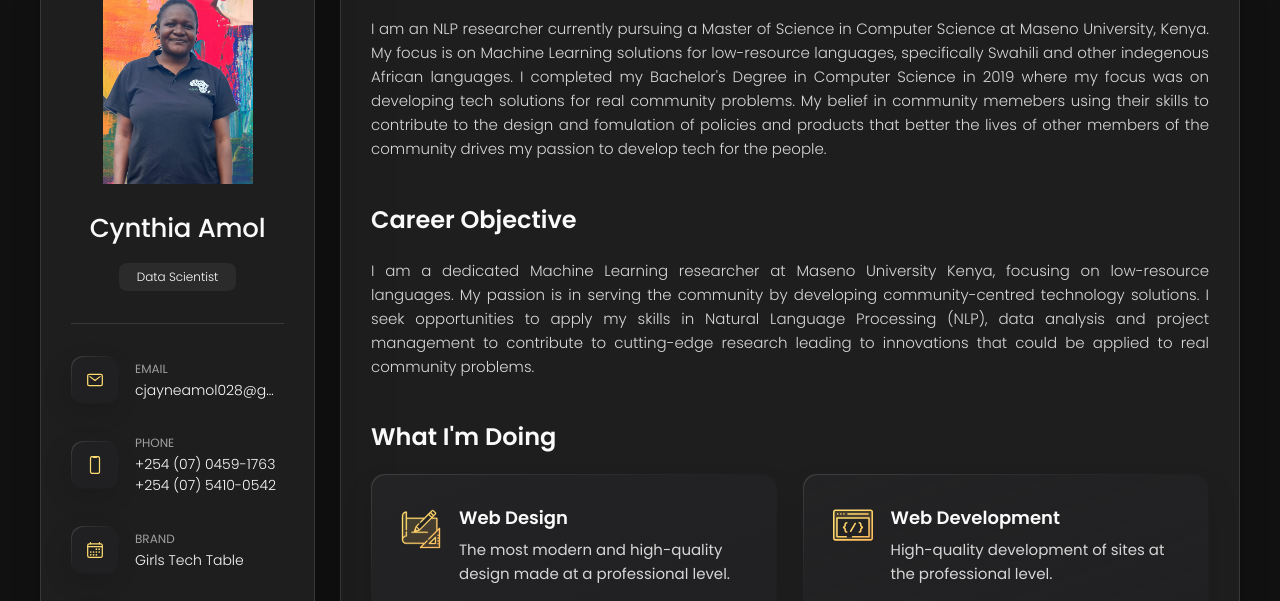
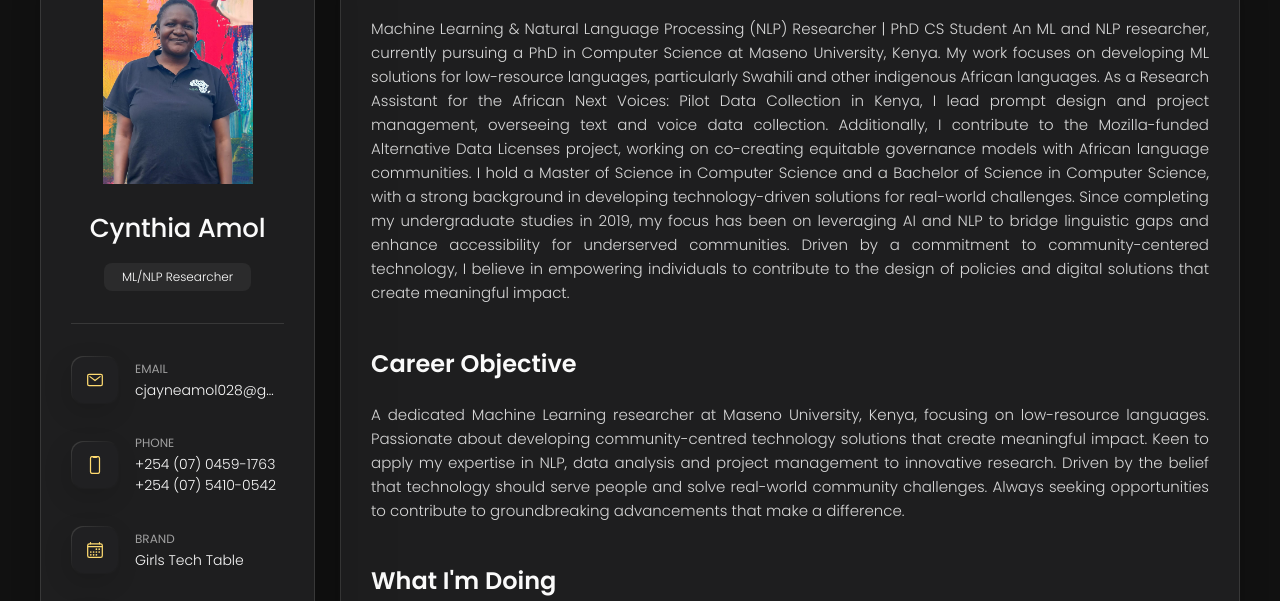
Before and after one commit to jayneamol/portfolio, a plain HTML site: page index.html in a window 1280 px wide. Shown: the part 162-763 px from the top of the page. Drawn offline with nearby package versions, Linux system fonts and the light colour scheme.

Commit message:
Update index.html
Added objective, eduacation

```diff
--- a/index.html
+++ b/index.html
@@ -48,7 +48,7 @@
         <div class="info-content">
           <h1 class="name" title="Cynthia Amol">Cynthia Amol</h1>
 
-          <p class="title">Data Scientist</p>
+          <p class="title">ML/NLP Researcher</p>
         </div>
 
         <button class="info_more-btn" data-sidebar-btn>
@@ -210,10 +210,11 @@
 
         <section class="about-text">
           <p class="timeline-text2" >
-            I am an NLP researcher currently pursuing a Master of Science in Computer Science at Maseno University, Kenya.
-            My focus is on Machine Learning solutions for low-resource languages, specifically Swahili and other indegenous African languages.
-            I completed my Bachelor's Degree in Computer Science in 2019 where my focus was on developing tech solutions for real community problems.
-            My belief in community memebers using their skills to contribute to the design and fomulation of policies and products that better the lives of other members of the community drives my passion to develop tech for the people.
+           Machine Learning & Natural Language Processing (NLP) Researcher | PhD CS Student
+           An ML and NLP researcher, currently pursuing a PhD in Computer Science at Maseno University, Kenya. My work focuses on developing ML solutions for low-resource languages, particularly Swahili and other indigenous African languages.
+           As a Research Assistant for the African Next Voices: Pilot Data Collection in Kenya, I lead prompt design and project management, overseeing text and voice data collection. Additionally, I contribute to the Mozilla-funded Alternative Data Licenses project, working on co-creating equitable governance models with African language communities.
+           I hold a Master of Science in Computer Science and a Bachelor of Science in Computer Science, with a strong background in developing technology-driven solutions for real-world challenges. Since completing my undergraduate studies in 2019, my focus has been on leveraging AI and NLP to bridge linguistic gaps and enhance accessibility for underserved communities.
+           Driven by a commitment to community-centered technology, I believe in empowering individuals to contribute to the design of policies and digital solutions that create meaningful impact.
           </p>
         </section>
 
@@ -221,9 +222,12 @@
         <section class="about-text">
           <h3 class="h3 service-title">Career Objective</h3>
           <p class="timeline-text2">
-            I am a dedicated Machine Learning researcher at Maseno University Kenya, focusing on low-resource languages.
-            My passion is in serving the community by developing community-centred technology solutions.
-            I seek opportunities to apply my skills in Natural Language Processing (NLP), data analysis and project management to contribute to cutting-edge research leading to innovations that could be applied to real community problems.
+           A dedicated Machine Learning researcher at Maseno University, Kenya, focusing on low-resource languages.
+           Passionate about developing community-centred technology solutions that create meaningful impact.
+           Keen to apply my expertise in NLP, data analysis and project management to innovative research.
+           Driven by the belief that technology should serve people and solve real-world community challenges.
+           Always seeking opportunities to contribute to groundbreaking advancements that make a difference.
+
 
           </p>
           </section>
@@ -390,9 +394,20 @@
 
             <li class="timeline-item">
 
+              <h4 class="h4 timeline-item-title">PhD in Computer Science</h4>
+
+              <span>January 2025—To date</span>
+
+              <p class="timeline-text">
+                Institution: Maseno University, Kenya<br>
+                Faculty: Computing & Informatics<br>
+              </p>
+
+            <li class="timeline-item">
+
               <h4 class="h4 timeline-item-title">Master of Science in Computer Science</h4>
 
-              <span>September 2021—To date</span>
+              <span>September 2021—2024</span>
 
               <p class="timeline-text">
                 Institution: Maseno University, Kenya<br>
```
